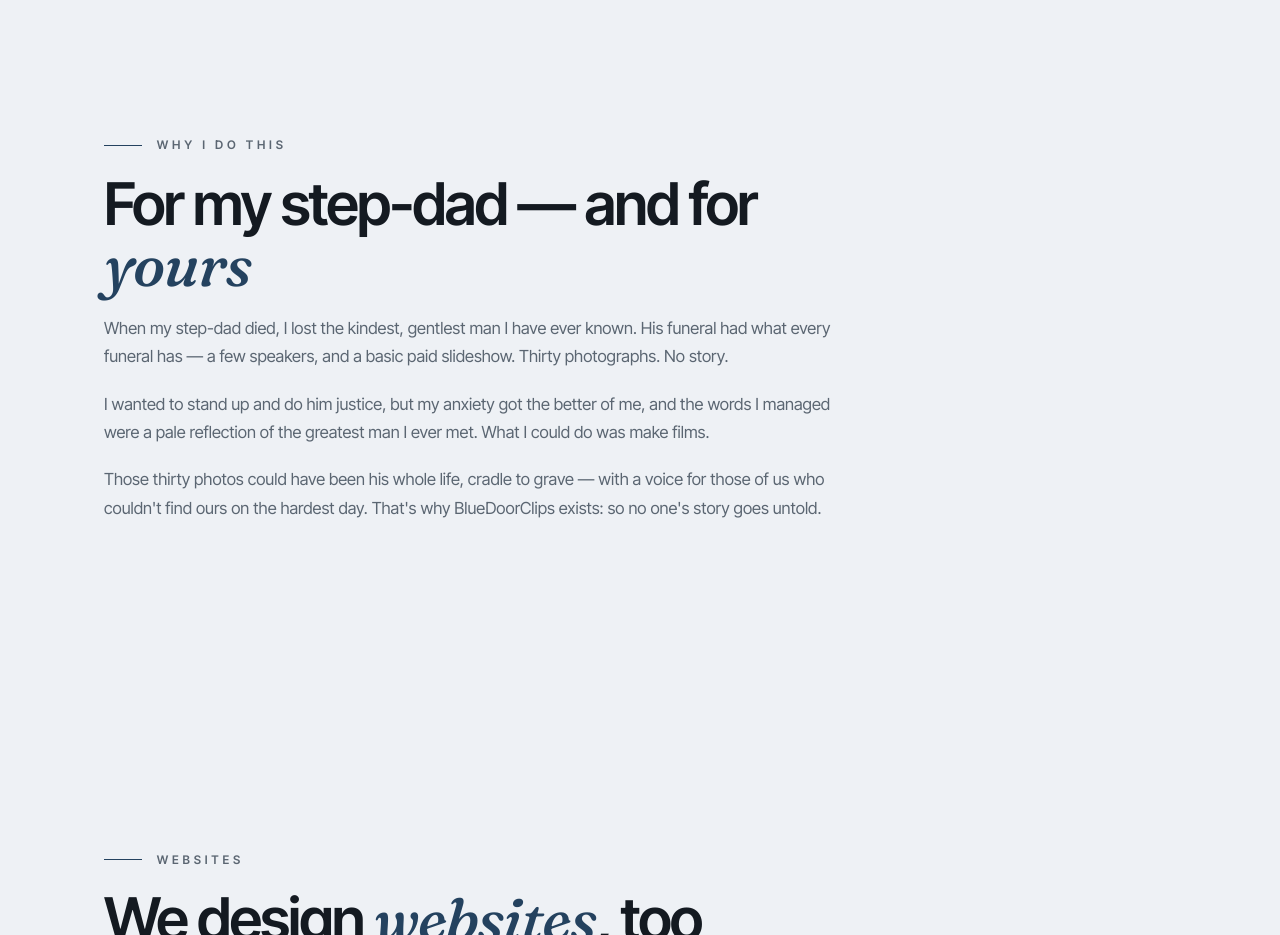
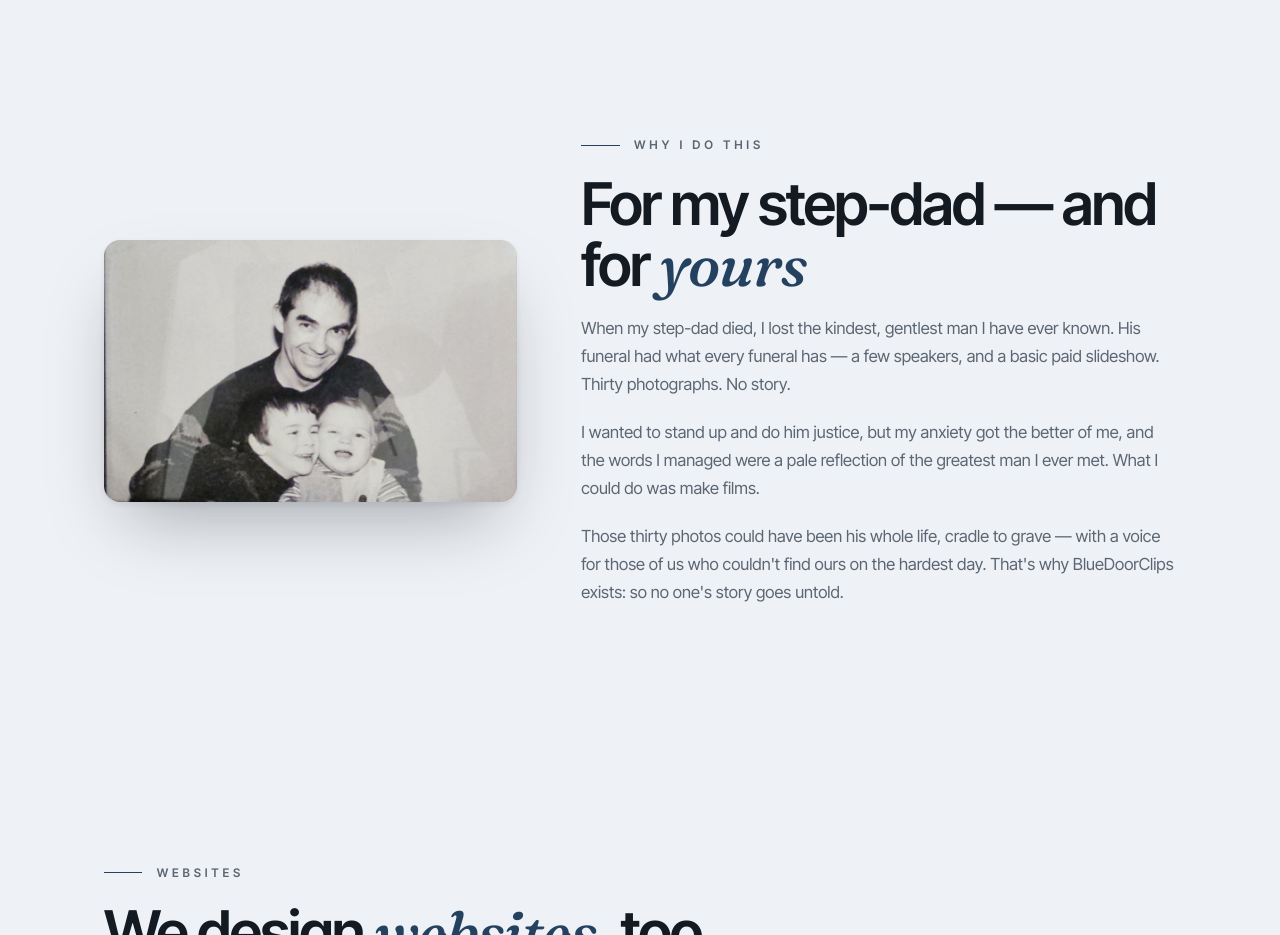
Before and after one commit to bluedoorclips/keepsake-site, a website: page index.html in a window 1280 px wide. Shown: the part 4720-5655 px from the top of the page. Drawn offline with nearby package versions, Linux system fonts and the light colour scheme; animation ran at ten frames a second.

Commit message:
Add step-dad photo to Why section

```diff
--- a/css/style.css
+++ b/css/style.css
@@ -577,3 +577,18 @@ body.menu-open .nav-burger span:nth-child(2){transform:translateY(-4px) rotate(-
   position:fixed;top:0;left:0;z-index:200;height:3px;width:0%;
   background:linear-gradient(90deg,var(--accent-1),var(--accent-2));
 }
+
+/* ---------- Why I do this — photo ---------- */
+.why-grid{display:grid;grid-template-columns:.82fr 1.18fr;gap:clamp(2rem,5vw,4rem);align-items:center}
+.why-grid .why-copy{max-width:none;margin-bottom:0}
+.why-photo{margin:0}
+.why-photo img{
+  width:100%;height:auto;display:block;
+  border-radius:calc(var(--radius) + 4px);
+  box-shadow:0 2px 6px color-mix(in srgb,var(--text) 8%,transparent),
+    0 34px 70px -24px color-mix(in srgb,var(--text) 36%,transparent);
+}
+@media(max-width:820px){
+  .why-grid{grid-template-columns:1fr}
+  .why-photo{max-width:360px;margin-inline:auto}
+}
--- a/index.html
+++ b/index.html
@@ -242,8 +242,11 @@
 
     <!-- ============ WHY I DO THIS ============ -->
     <section class="section" id="why">
-      <div class="wrap">
-        <header class="section-head">
+      <div class="wrap why-grid">
+        <figure class="why-photo reveal">
+          <img src="assets/stepdad.jpg" alt="My step-dad, with the two of us as children" loading="lazy">
+        </figure>
+        <header class="section-head why-copy">
           <span class="eyebrow reveal">Why I do this</span>
           <h2 class="reveal">For my step-dad — and for <span class="serif-accent">yours</span></h2>
           <p class="section-sub reveal">When my step-dad died, I lost the kindest, gentlest man I have ever known. His funeral had what every funeral has — a few speakers, and a basic paid slideshow. Thirty photographs. No story.</p>
```
Also changed, not shown: assets/Photo 29-10-2024, 13 17 49 (12).jpg (added), assets/stepdad.jpg (added).
